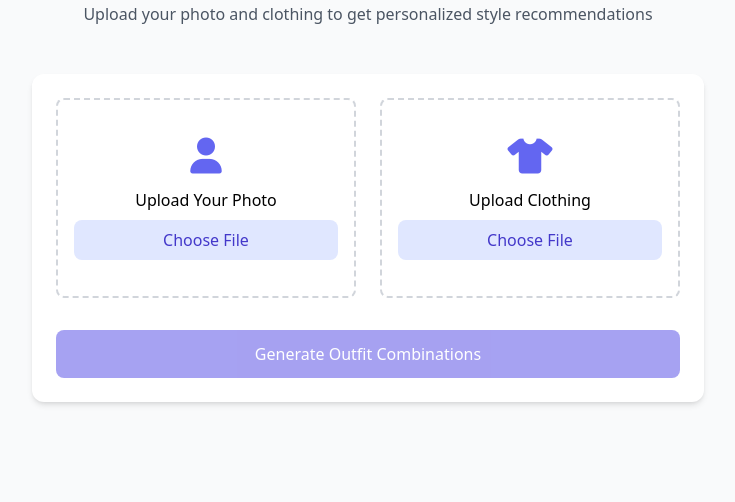
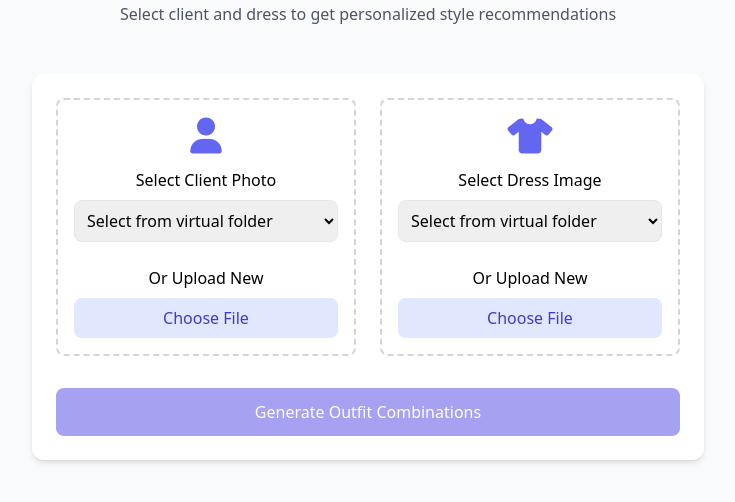
Before and after one commit to InderjeetM/blackboxai-1744005344330, a plain HTML site: page index.html in a window 1280 px wide. Shown: the part 78-580 px from the top of the page, without its empty margins (272-1007 px from the left). Drawn offline with nearby package versions, Linux system fonts and the light colour scheme.

Commit message:
Add index.html 1744006205032

```diff
--- a/index.html
+++ b/index.html
@@ -13,14 +13,18 @@
     <div class="container mx-auto px-4 py-8">
         <header class="text-center mb-12">
             <h1 class="text-4xl font-bold text-indigo-700 mb-2">StyleGenius</h1>
-            <p class="text-gray-600">Upload your photo and clothing to get personalized style recommendations</p>
+            <p class="text-gray-600">Select client and dress to get personalized style recommendations</p>
         </header>
 
         <div class="max-w-2xl mx-auto bg-white rounded-xl shadow-md overflow-hidden p-6">
             <div class="grid md:grid-cols-2 gap-6">
                 <div class="upload-area border-2 border-dashed border-gray-300 rounded-lg p-4 text-center">
                     <i class="fas fa-user text-4xl text-indigo-500 mb-3"></i>
-                    <h3 class="font-medium mb-2">Upload Your Photo</h3>
+                    <h3 class="font-medium mb-2">Select Client Photo</h3>
+                    <select id="faceSelect" class="w-full p-2 border rounded-lg mb-2">
+                        <option value="">Select from virtual folder</option>
+                    </select>
+                    <h3 class="font-medium mb-2 mt-4">Or Upload New</h3>
                     <input type="file" id="faceUpload" accept="image/*" class="hidden">
                     <button onclick="document.getElementById('faceUpload').click()"
                             class="bg-indigo-100 text-indigo-700 px-4 py-2 rounded-lg hover:bg-indigo-200 transition">
@@ -33,7 +37,11 @@
 
                 <div class="upload-area border-2 border-dashed border-gray-300 rounded-lg p-4 text-center">
                     <i class="fas fa-tshirt text-4xl text-indigo-500 mb-3"></i>
-                    <h3 class="font-medium mb-2">Upload Clothing</h3>
+                    <h3 class="font-medium mb-2">Select Dress Image</h3>
+                    <select id="dressSelect" class="w-full p-2 border rounded-lg mb-2">
+                        <option value="">Select from virtual folder</option>
+                    </select>
+                    <h3 class="font-medium mb-2 mt-4">Or Upload New</h3>
                     <input type="file" id="clothingUpload" accept="image/*" class="hidden">
                     <button onclick="document.getElementById('clothingUpload').click()"
                             class="bg-indigo-100 text-indigo-700 px-4 py-2 rounded-lg hover:bg-indigo-200 transition">
```
